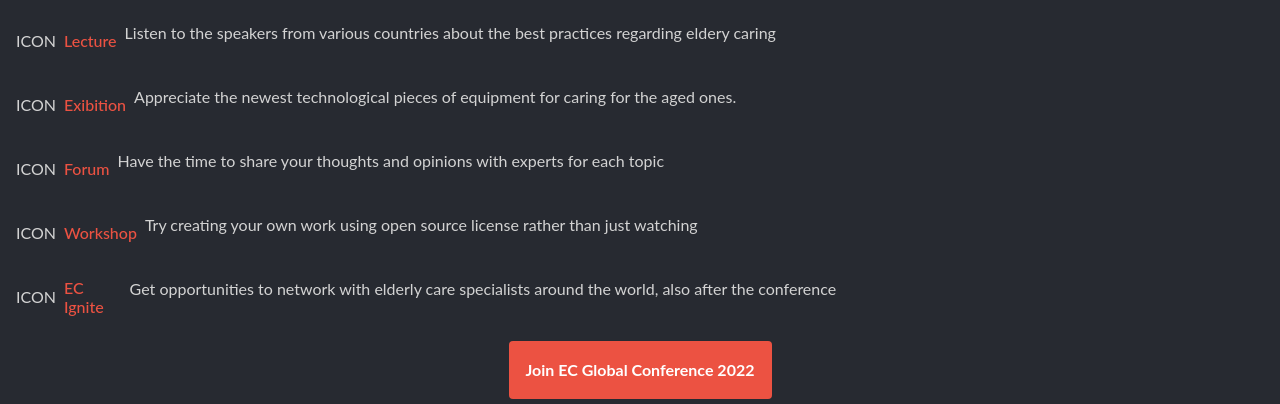
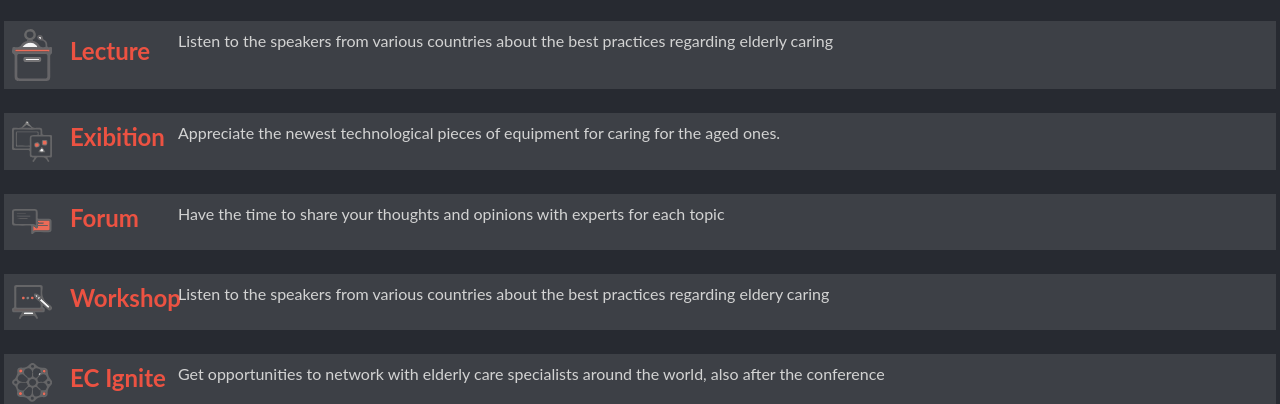
Before and after one commit to leopiresgoss/first-capstone, a website: page index.html in a window 1280 px wide. Shown: the part 568-972 px from the top of the page. Drawn offline with nearby package versions, Linux system fonts and the light colour scheme; a web font is replaced by a local one.

Commit message:
Add icons to program section and improve its design

```diff
--- a/index.html
+++ b/index.html
@@ -64,29 +64,39 @@
       <h2 class="title text-center pt-4 d-flex flex-column align-items-center">Main Program<hr></h2>
       <div class="cards">
         <div class="row row-cols-1 gap-4 mt-4">
-          <div class="col d-flex">
-            <div class="icon d-flex align-items-center">ICON</div>
-            <h6 class="d-flex align-items-center">Lecture</h6>
+          <div class="box col d-grid">
+            <div class="icon d-flex align-items-center">
+              <img src="images/icons/lecture.svg" alt="">
+            </div>
+            <h4 class="d-flex align-items-center">Lecture</h4>
+            <p>Listen to the speakers from various countries about the best practices regarding elderly caring</p>
+          </div>
+          <div class="box col d-grid">
+            <div class="icon d-flex align-items-center">
+              <img src="images/icons/exhibition.svg" alt="">
+            </div>
+            <h4 class="d-flex align-items-center">Exibition</h4>
+            <p>Appreciate the newest technological pieces of equipment for caring for the aged ones.</p>
+          </div>
+          <div class="box col d-grid">
+            <div class="icon d-flex align-items-center">
+              <img src="images/icons/forum.svg" alt="">
+            </div>
+            <h4 class="d-flex align-items-center">Forum</h4>
+            <p>Have the time to share your thoughts and opinions with experts for each topic</p>
+          </div>
+          <div class="box col d-grid">
+            <div class="icon d-flex align-items-center">
+              <img src="images/icons/workshop.svg" alt="">
+            </div>
+            <h4 class="d-flex align-items-center">Workshop</h4>
             <p>Listen to the speakers from various countries about the best practices regarding eldery caring</p>
           </div>
-          <div class="col d-flex">
-            <div class="icon d-flex align-items-center">ICON</div>
-            <h6 class="d-flex align-items-center">Exibition</h6>
-            <p>Appreciate the newest technological pieces of equipment for caring for the aged ones.</p>
-          </div>
-          <div class="col d-flex">
-            <div class="icon d-flex align-items-center">ICON</div>
-            <h6 class="d-flex align-items-center">Forum</h6>
-            <p>Have the time to share your thoughts and opinions with experts for each topic</p>
-          </div>
-          <div class="col d-flex">
-            <div class="icon d-flex align-items-center">ICON</div>
-            <h6 class="d-flex align-items-center">Workshop</h6>
-            <p>Try creating your own work using open source license rather than just watching</p>
-          </div>
-          <div class="col d-flex">
-            <div class="icon d-flex align-items-center">ICON</div>
-            <h6 class="d-flex align-items-center">EC Ignite</h6>
+          <div class="box col d-grid">
+            <div class="icon d-flex align-items-center">
+              <img src="images/icons/ccIgnite.svg" alt="">
+            </div>
+            <h4 class="d-flex align-items-center">EC Ignite</h4>
             <p>Get opportunities to network with elderly care specialists around the world, also after the conference</p>
           </div>
         </div>
--- a/style.css
+++ b/style.css
@@ -21,7 +21,7 @@
 #nav-join-btn,
 .before-title,
 #headline .title,
-#program h6,
+#program h4,
 .details .about {
   color: #ec5242;
 }
@@ -91,8 +91,19 @@
   font-weight: bold;
 }
 
-#program h6 {
-  margin: 0 8px;
+.box {
+  background: rgba(255, 255, 255, 0.1);
+  padding: 8px;
+  grid-template-columns: 50px 100px auto;
+  gap: 8px;
+}
+
+.icon img {
+  width: 40px;
+}
+
+#program h4 {
+  font-weight: bold;
 }
 
 #program p {
```
Also changed, not shown: images/icons/ccIgnite.svg (added), images/icons/exhibition.svg (added), images/icons/forum.svg (added), images/icons/lecture.svg (added), images/icons/workshop.svg (added).
